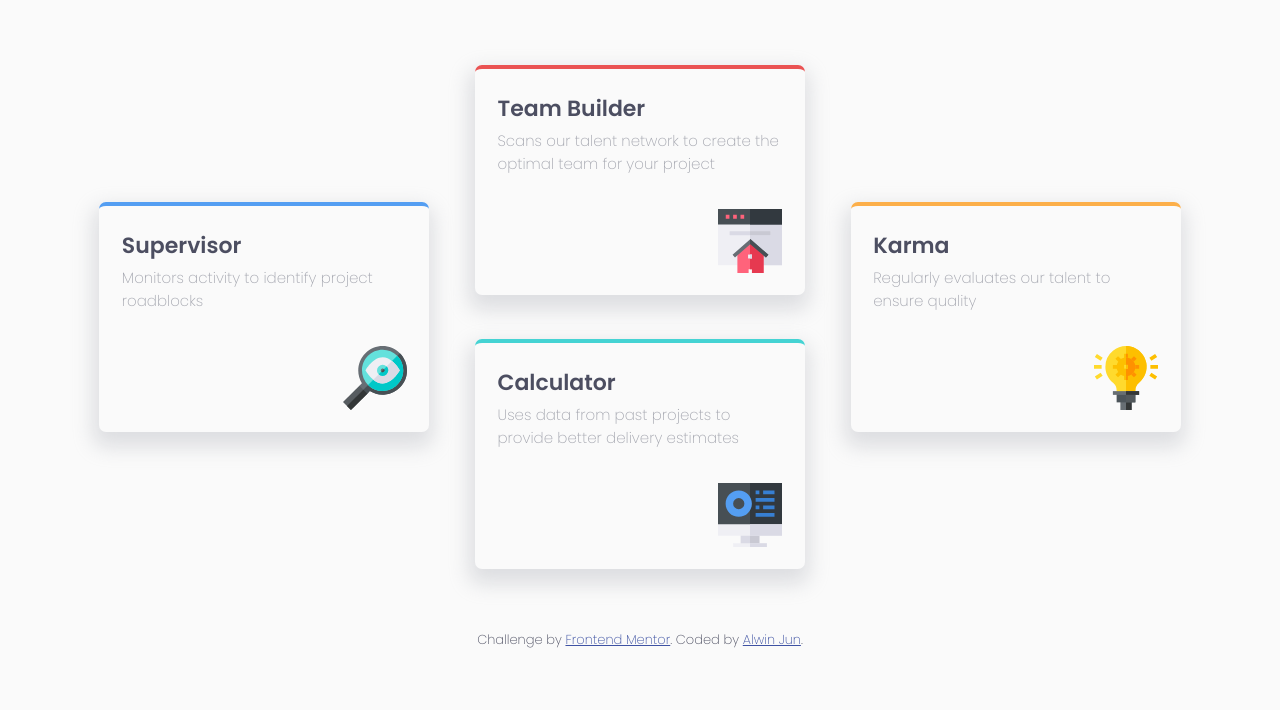
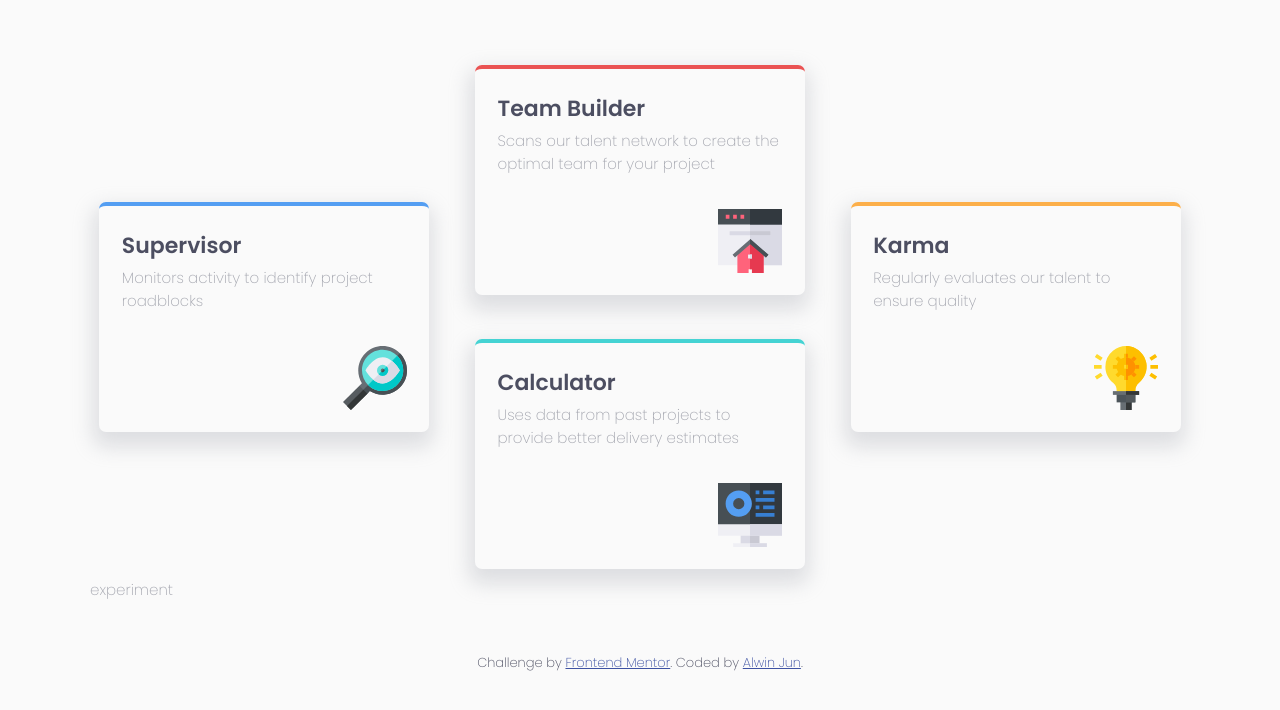
Before and after one commit to AlwinJun/four-card-feature-section-master, a plain HTML site: page index.html in a window 1280 px wide. Shown: the part 222-932 px from the top of the page. Drawn offline with Linux system fonts and the light colour scheme.

Commit message:
add something

```diff
--- a/index.html
+++ b/index.html
@@ -51,6 +51,7 @@
           </div>
         </div>
       </main>
+      <p>experiment</p>
     </div>
     <!--End container-->
     <footer>
```
